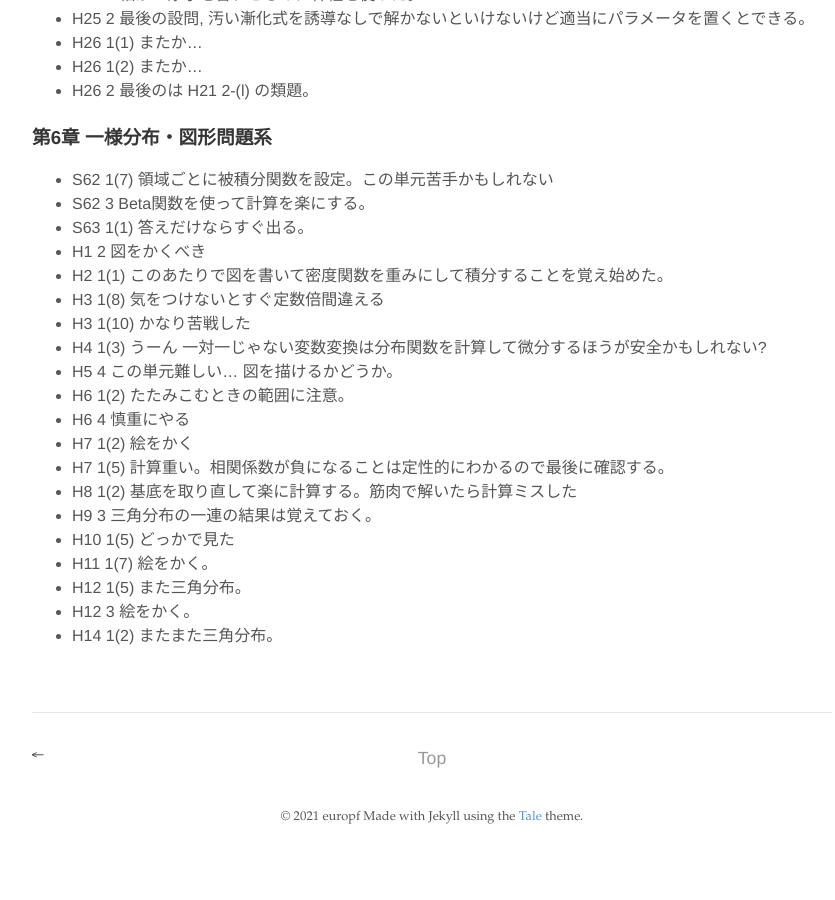
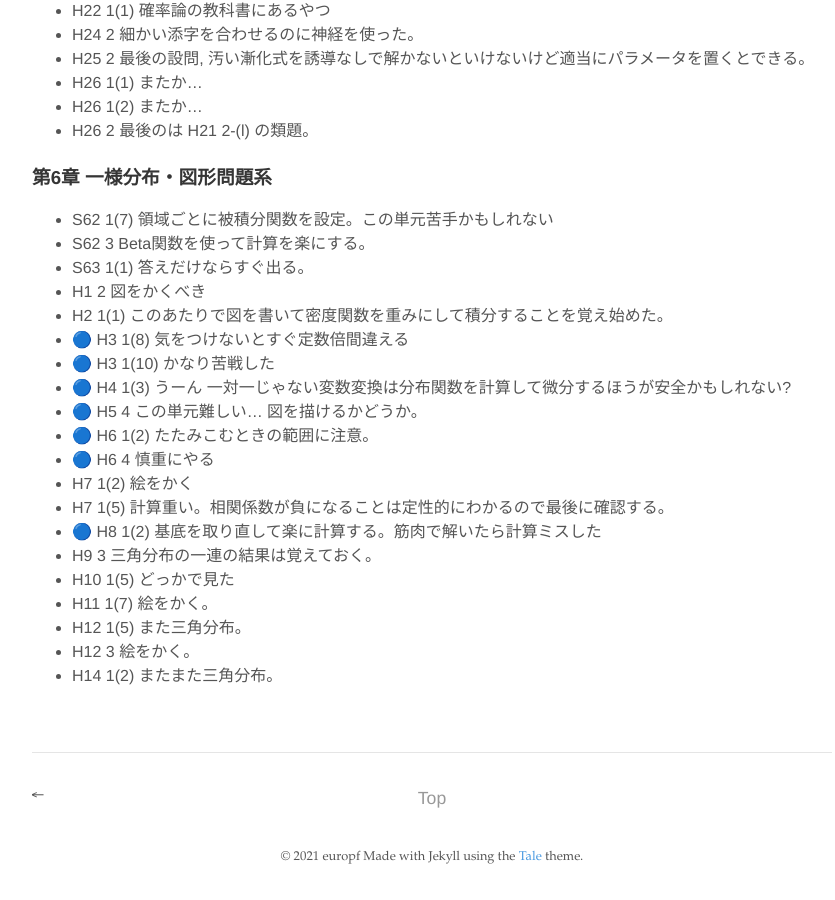
Before and after one commit to europf/europf.github.io, a Jekyll site: the page built from _posts/2021-10-02-introducing-tale.md, in a window 1280 px wide and 900 px high, scrolled down 1116 px. Shown: the whole window, without its empty margins (208-1043 px from the left). Built offline with Jekyll 4.4.1, drawn with Linux system fonts in a browser that asks for light colours; before the commit the page ends 1976 px from its top, so only the background shows below that; some of the changed text lies outside the part shown.

Commit message:
解き直し

```diff
--- a/_posts/2021-10-02-introducing-tale.md
+++ b/_posts/2021-10-02-introducing-tale.md
@@ -41,15 +42,15 @@ excerpt_separator: <!--more-->
 - S63 1(1) 答えだけならすぐ出る。
 - H1 2 図をかくべき
 - H2 1(1) このあたりで図を書いて密度関数を重みにして積分することを覚え始めた。
-- H3 1(8) 気をつけないとすぐ定数倍間違える
-- H3 1(10) かなり苦戦した
-- H4 1(3) うーん 一対一じゃない変数変換は分布関数を計算して微分するほうが安全かもしれない?
-- H5 4 この単元難しい... 図を描けるかどうか。
-- H6 1(2) たたみこむときの範囲に注意。
-- H6 4 慎重にやる
+- 🔵 H3 1(8) 気をつけないとすぐ定数倍間違える
+- 🔵 H3 1(10) かなり苦戦した
+- 🔵 H4 1(3) うーん 一対一じゃない変数変換は分布関数を計算して微分するほうが安全かもしれない?
+- 🔵 H5 4 この単元難しい... 図を描けるかどうか。
+- 🔵 H6 1(2) たたみこむときの範囲に注意。
+- 🔵 H6 4 慎重にやる
 - H7 1(2) 絵をかく
 - H7 1(5) 計算重い。相関係数が負になることは定性的にわかるので最後に確認する。
-- H8 1(2) 基底を取り直して楽に計算する。筋肉で解いたら計算ミスした
+- 🔵 H8 1(2) 基底を取り直して楽に計算する。筋肉で解いたら計算ミスした
 - H9 3 三角分布の一連の結果は覚えておく。
 - H10 1(5) どっかで見た
 - H11 1(7) 絵をかく。
```
Also changed, not shown: other parts of _posts/2021-10-02-introducing-tale.md (+1 -0 lines).
